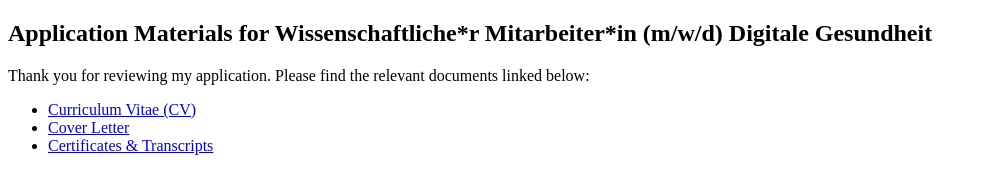
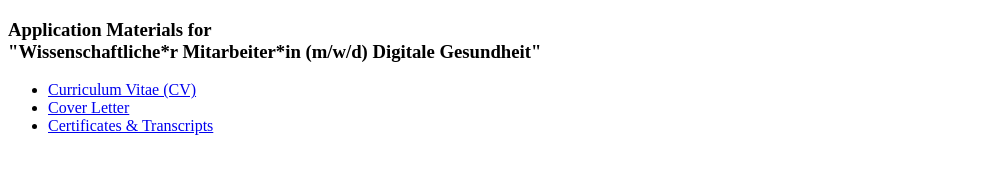
Before and after one commit to konradgrutz/application-professor-kather, a plain HTML site: page index.html in a window 1280 px wide. Shown: the whole page, without its empty margins (0-988 px from the left). Drawn offline with Linux system fonts and the light colour scheme.

Commit message:
update index.html

```diff
--- a/index.html
+++ b/index.html
@@ -4,8 +4,7 @@
     <title>Application Documents - Konrad Grützmann</title>
 </head>
 <body>
-    <h2>Application Materials for Wissenschaftliche*r Mitarbeiter*in (m/w/d) Digitale Gesundheit </h2>
-    <p>Thank you for reviewing my application. Please find the relevant documents linked below:</p>
+    <h3>Application Materials for <br>"Wissenschaftliche*r Mitarbeiter*in (m/w/d) Digitale Gesundheit"</h3>
     <ul>
         <li><a href="CV_Gruetzmann_Prof_Kather.pdf" target="_blank">Curriculum Vitae (CV)</a></li>
         <li><a href="Anschreiben_Professor_Kather_Sep_2025.pdf" target="_blank">Cover Letter</a></li>
```
